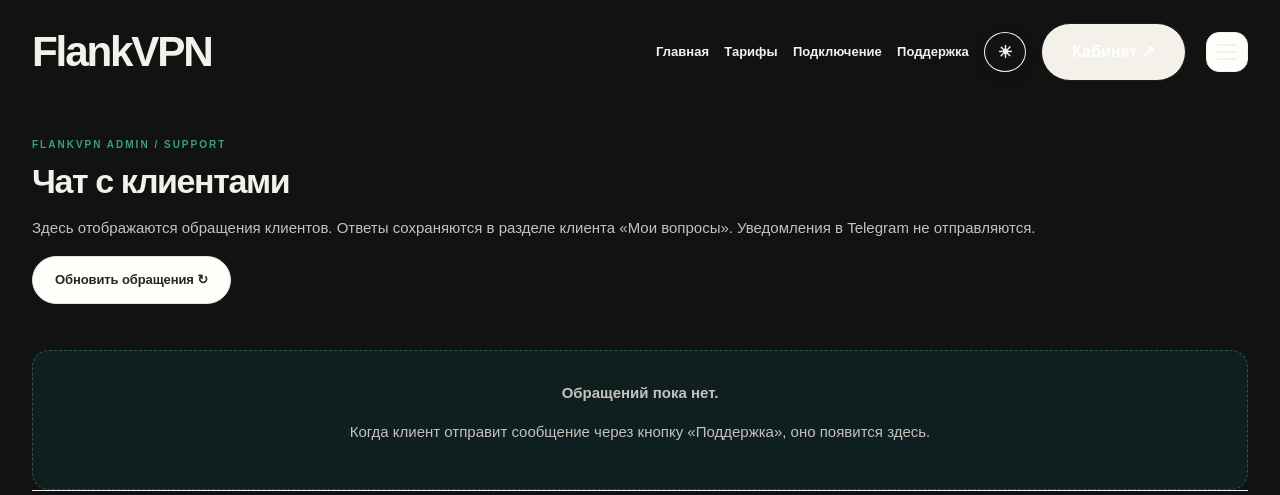
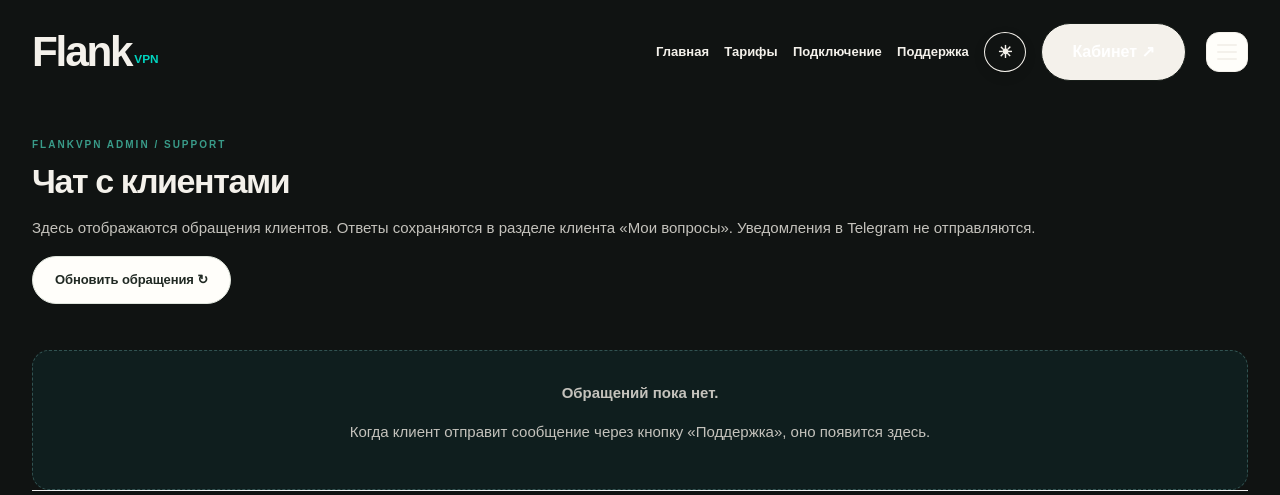
Before and after one commit to magapingpenim-cloud/lumovpn, a Flask app: page /admin/support in a window 1280 px wide. Shown: the top 495 px of the page. Run offline with Flask 3, Linux system fonts and the light colour scheme; the visitor is signed in with stand-in values (Sample User, id 1); data that the repository does not hold is empty; parts of the project's set-up code (start-up, migrations or seed data) failed here and were passed over; some libraries are stand-ins or nearby versions.

Commit message:
Restore original site files before FlankVPN redesign

```diff
--- a/templates/base.html
+++ b/templates/base.html
@@ -10,7 +10,7 @@
   <link rel="icon" type="image/svg+xml" href="{{ url_for('static', filename='flankvpn-logo.svg') }}">
   <title>{% block title %}FlankVPN — интернет по твоим правилам{% endblock %}</title>
   <link rel="stylesheet" href="{{ url_for('static', filename='style.css', v='20261112') }}">
-  <link rel="stylesheet" href="{{ url_for('static', filename='design.css', v='20261122-fullpageimage2') }}">
+  <link rel="stylesheet" href="{{ url_for('static', filename='design.css', v='20261122') }}">
 </head>
 <body>
   <div class="site-shell">
@@ -30,7 +30,7 @@
       {% endif %}
       <a class="brand" href="{{ url_for('index') }}" aria-label="FlankVPN — главная">
         <img src="{{ url_for('static', filename='flankvpn-logo.svg') }}" alt="">
-        <span class="brand-word">FlankVPN<span class="brand-dot"></span></span>
+        <span>Flank<small>VPN</small></span>
       </a>
       <nav class="editorial-nav">
         <a href="{{ url_for('index') }}">Главная</a>
```
